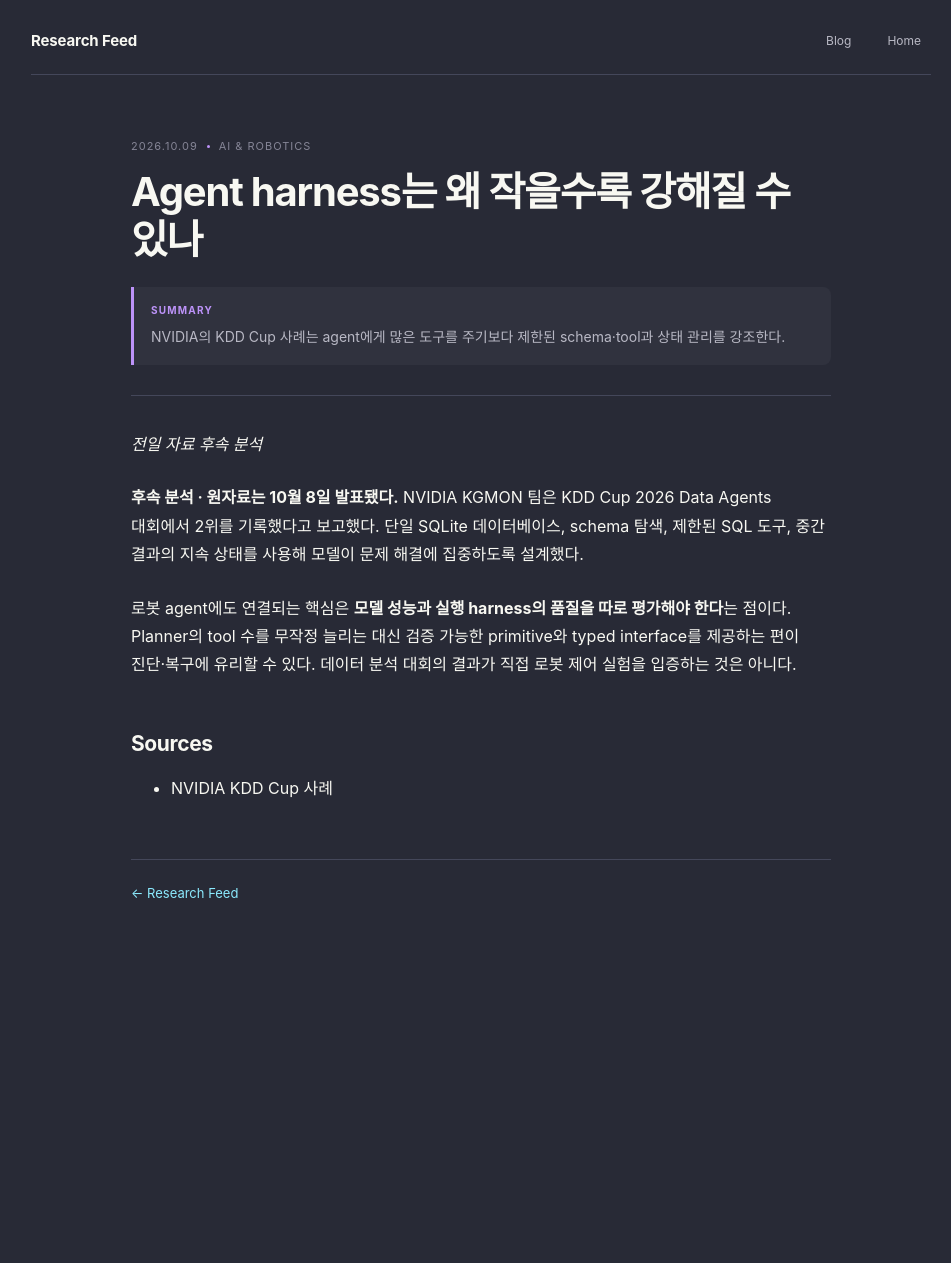
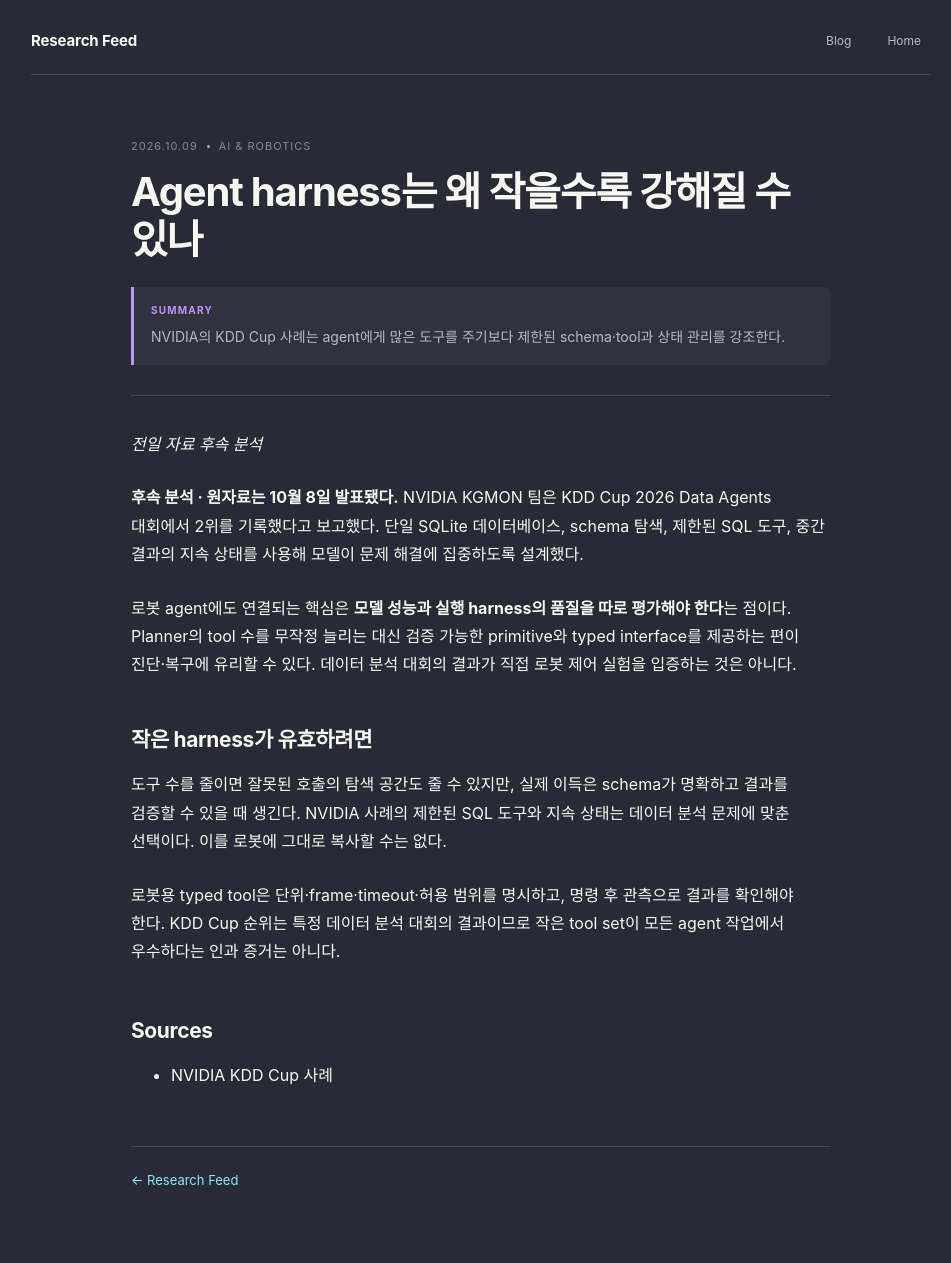
Before and after one commit to nayana224/nayana224.github.io, a Jekyll site: the page built from _research_feed/2026-10-09-ai-robotics.md, in a window 1280 px wide. Shown: the whole page, without its empty margins (159-1110 px from the left). Built offline with Jekyll 4.4.1, drawn with Linux system fonts in a browser that asks for light colours; before the commit the page ends 976 px from its top, so only the background shows below that.

Commit message:
Strengthen Research Feed article: 2026-10-09

```diff
--- a/_research_feed/2026-10-09-ai-robotics.md
+++ b/_research_feed/2026-10-09-ai-robotics.md
@@ -13,5 +13,11 @@
 
 로봇 agent에도 연결되는 핵심은 **모델 성능과 실행 harness의 품질을 따로 평가해야 한다**는 점이다. Planner의 tool 수를 무작정 늘리는 대신 검증 가능한 primitive와 typed interface를 제공하는 편이 진단·복구에 유리할 수 있다. 데이터 분석 대회의 결과가 직접 로봇 제어 실험을 입증하는 것은 아니다.
 
+## 작은 harness가 유효하려면
+
+도구 수를 줄이면 잘못된 호출의 탐색 공간도 줄 수 있지만, 실제 이득은 schema가 명확하고 결과를 검증할 수 있을 때 생긴다. NVIDIA 사례의 제한된 SQL 도구와 지속 상태는 데이터 분석 문제에 맞춘 선택이다. 이를 로봇에 그대로 복사할 수는 없다.
+
+로봇용 typed tool은 단위·frame·timeout·허용 범위를 명시하고, 명령 후 관측으로 결과를 확인해야 한다. KDD Cup 순위는 특정 데이터 분석 대회의 결과이므로 작은 tool set이 모든 agent 작업에서 우수하다는 인과 증거는 아니다.
+
 ## Sources
 - [NVIDIA KDD Cup 사례](https://developer.nvidia.com/blog/building-reliable-data-analytics-agents-lessons-from-the-kdd-cup)
```
